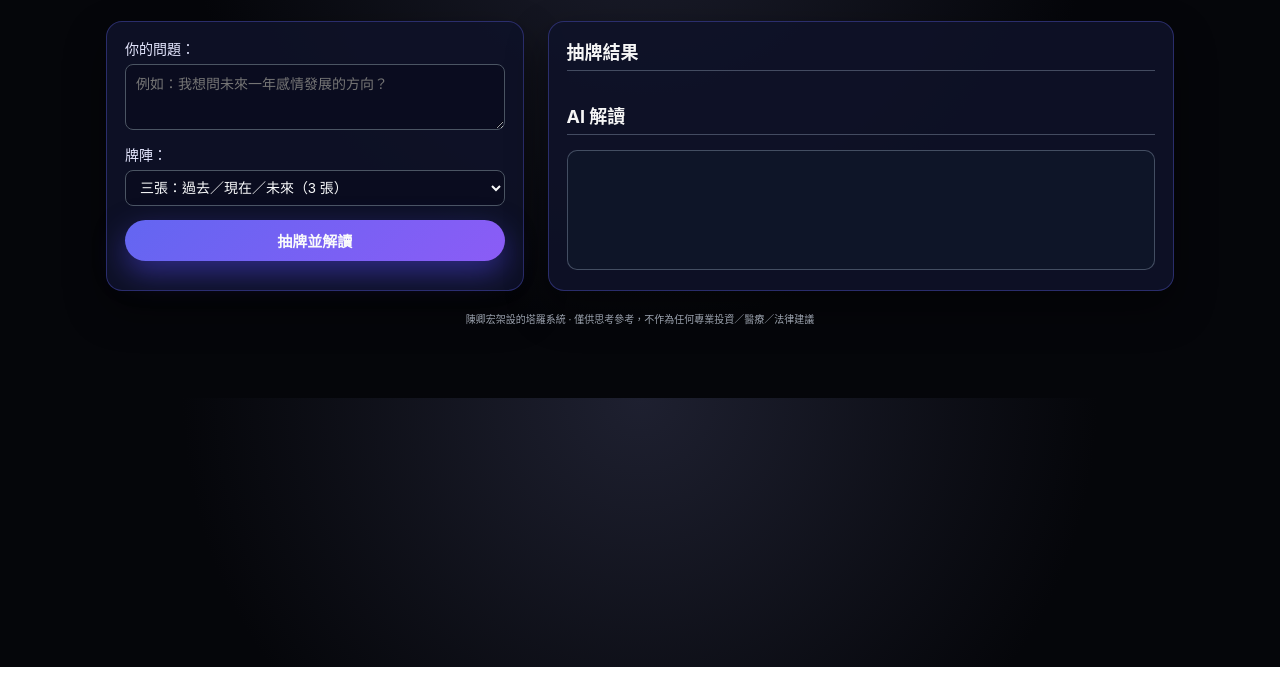
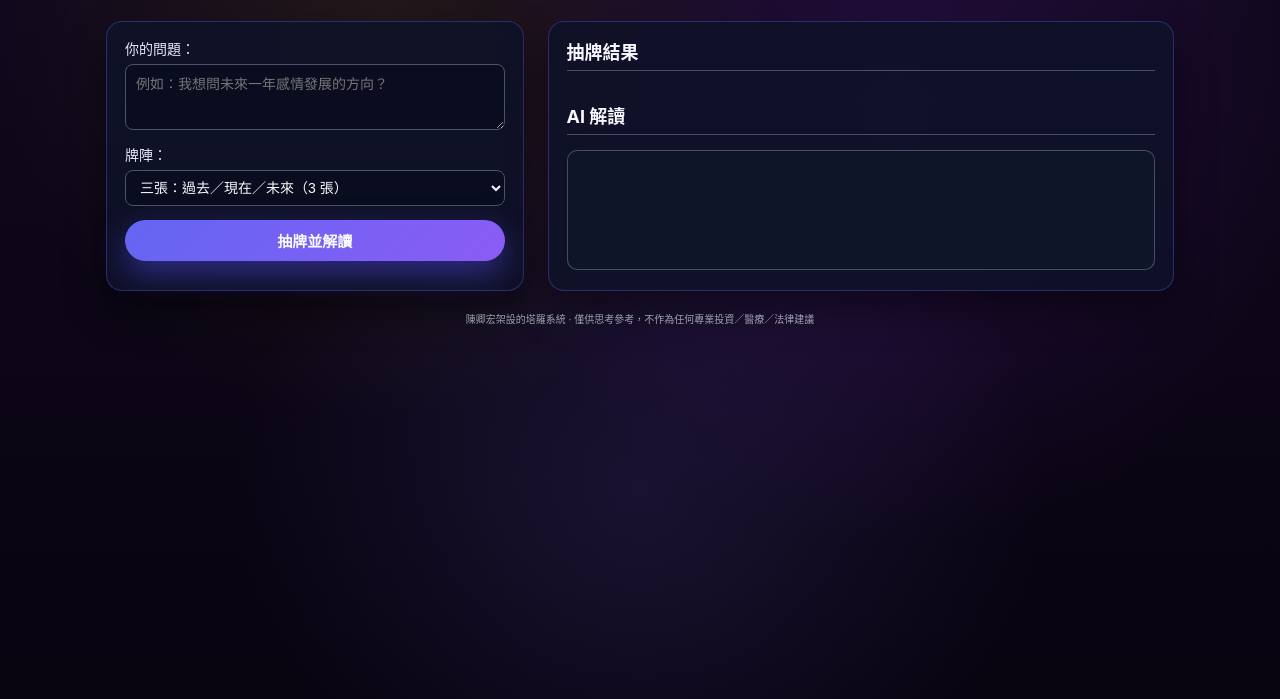
Before and after one commit to wwwwjgm/tarot-app, a website: page public/index.html in a window 1280 px wide. Shown: the part 133-832 px from the top of the page. Before the commit the page ends 800 px from the top, so only its background shows below. Drawn offline with Linux system fonts and the light colour scheme.

Commit message:
style: enhance tarot atmosphere background

```diff
--- a/public/style.css
+++ b/public/style.css
@@ -6,8 +6,15 @@ body {
   margin: 0;
   font-family: -apple-system, BlinkMacSystemFont, "SF Pro Text", "PingFang TC",
     "Noto Sans CJK TC", sans-serif;
-  background: radial-gradient(circle at top, #1e2030 0, #05060a 55%);
-  color: #f6f6f6;
+
+  background:
+    radial-gradient(circle at 30% 20%, rgba(255, 215, 0, 0.08), transparent 35%),
+    radial-gradient(circle at 70% 30%, rgba(138, 43, 226, 0.18), transparent 40%),
+    radial-gradient(circle at 50% 75%, rgba(72, 61, 139, 0.25), transparent 45%),
+    linear-gradient(180deg, #12091f 0%, #07030f 100%);
+
+  color: #f8f7ff;
+  min-height: 100vh;
 }
 
 .app-container {
@@ -251,3 +258,16 @@ footer {
   color: #9ca3af;
   font-size: 12px;
 }
+
+body::before {
+  content: "";
+  position: fixed;
+  inset: 0;
+  background-image:
+    radial-gradient(1px 1px at 20% 30%, rgba(255,255,255,0.3), transparent 40%),
+    radial-gradient(1px 1px at 70% 60%, rgba(255,255,255,0.25), transparent 40%),
+    radial-gradient(1px 1px at 40% 80%, rgba(255,255,255,0.2), transparent 40%);
+  background-size: 300px 300px;
+  pointer-events: none;
+  opacity: 0.35;
+}
```
